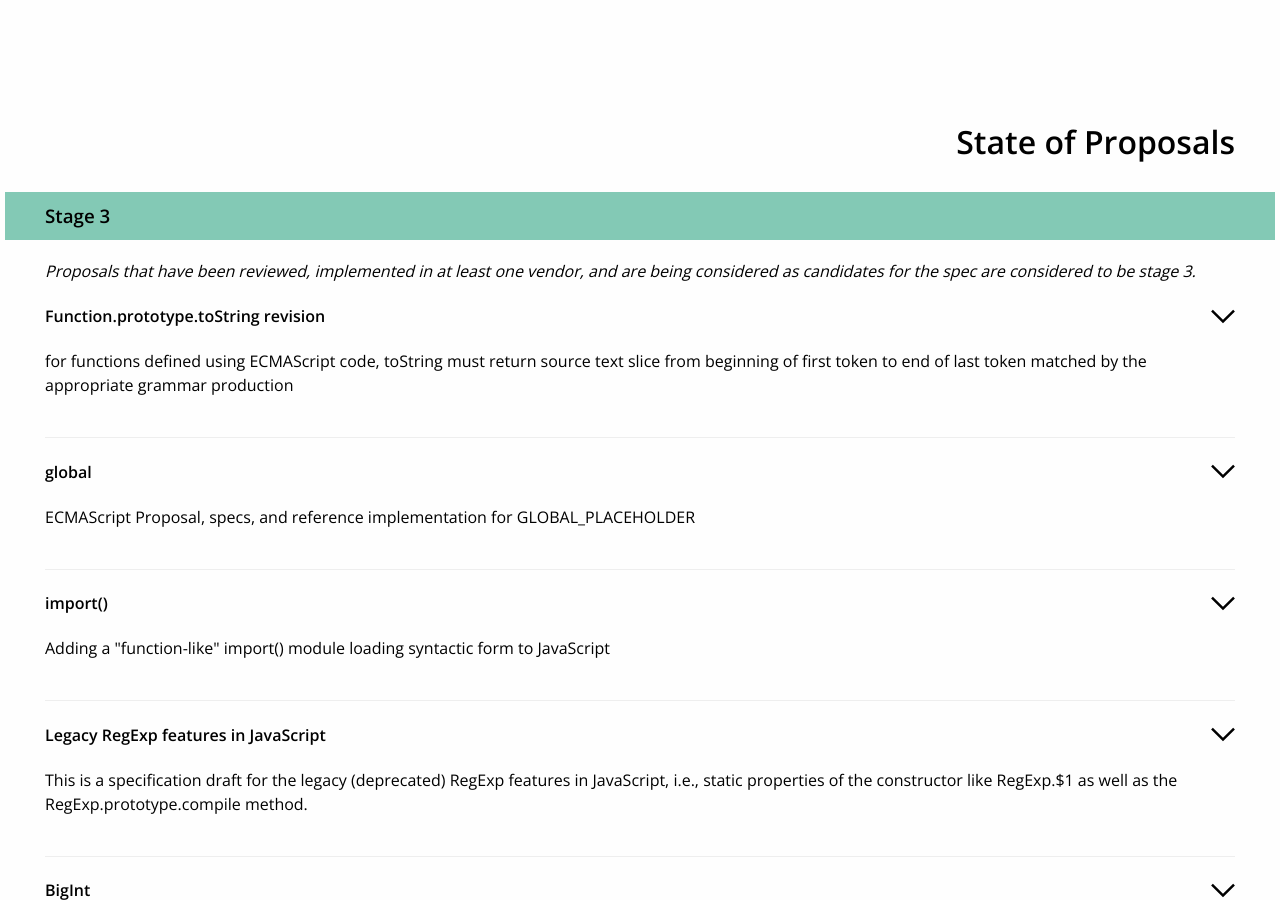
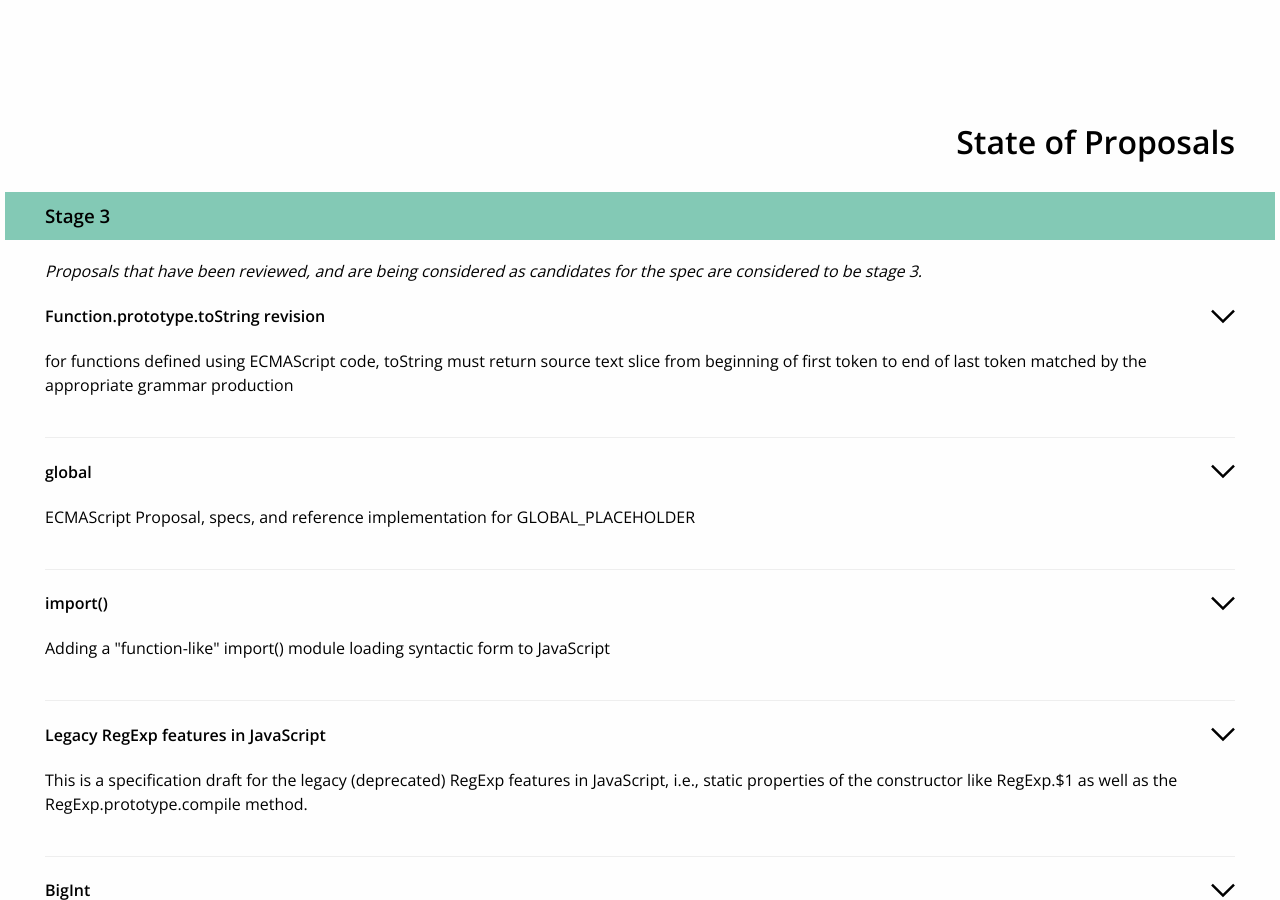
Before and after one commit to tc39/tc39.github.io, a Jekyll site: the page built from index.md, in a window 1280 px wide and 900 px high, scrolled down 646 px. Built offline with Jekyll 4.4.1, drawn with Linux system fonts in a browser that asks for light colours; nearby versions of some CDN libraries.

Commit message:
correct blurb

```diff
--- a/_includes/proposals.html
+++ b/_includes/proposals.html
@@ -4,7 +4,7 @@
   <div class="featurelist">
     <h3>Stage 3</h3>
     <i>
-      Proposals that have been reviewed, implemented in at least one vendor, and are being considered as
+      Proposals that have been reviewed, and are being considered as
       candidates for the spec are considered to be stage 3.
     </i>
     {% for proposal in site.data.stage3 %}
```
